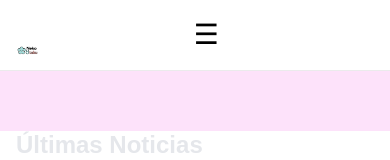
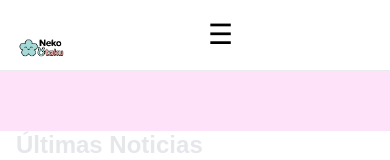
Before and after one commit to Teni1234/Otaku-News, a plain HTML site: page index.html in a window 390 px wide. Shown: the top 160 px of the page. Drawn offline with Linux system fonts and the light colour scheme.

Commit message:
Añadiendo logo espacio ajuste

```diff
--- a/styles.css
+++ b/styles.css
@@ -7,7 +7,7 @@
   --header-height-mobile: 70px;  /* alto fijo del header en móvil */
 
   --logo-max-desktop: 208px;      /* alto máximo del logo en desktop */
-  --logo-max-mobile: 32px;       /* alto máximo del logo en móvil */
+  --logo-max-mobile: 72px;       /* alto máximo del logo en móvil */
 
   --brand-violet: #7c3aed;
   --text-dark: #0b0e11;
```
